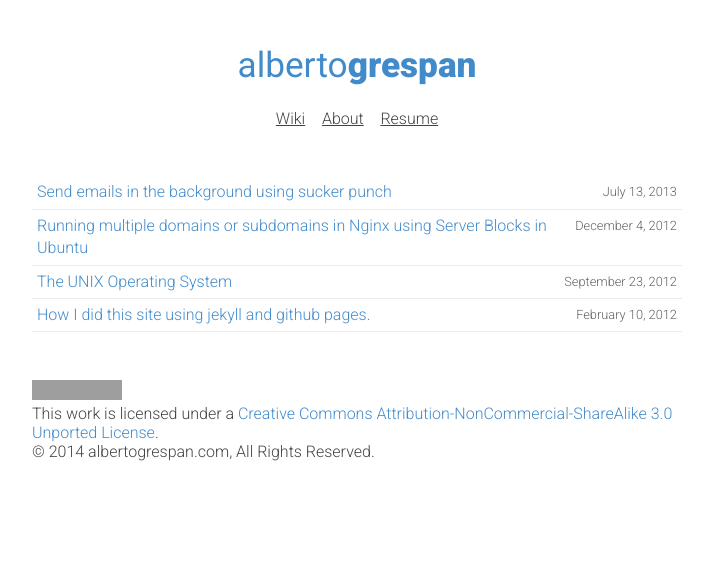
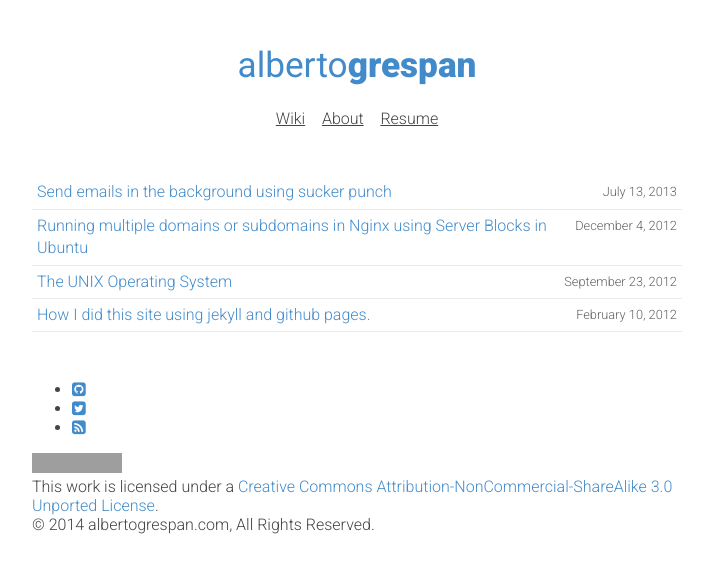
Before and after one commit to albertogg/albertogg.github.com, a Jekyll site: the page built from index.html, in a window 1280 px wide. Shown: the top 573 px of the page, without its empty margins (283-991 px from the left). Built offline with Jekyll 4.4.1, drawn with Linux system fonts in a browser that asks for light colours; nearby versions of some CDN libraries; Markdown is read by kramdown in place of the engine named in the settings; grey boxes are pictures that could not be loaded.

Commit message:
Add font awesome icons to footer.

```diff
--- a/_includes/page-footer.html
+++ b/_includes/page-footer.html
@@ -1,5 +1,10 @@
 <footer id="footer">
   <div class="container">
+    <ul class="social-icons">
+      <li><a href="https://github.com/albertogg"><i class="fa fa-github-square"></i></a></li>
+      <li><a href="https://twitter.com/albertogg"><i class="fa fa-twitter-square"></i></a></li>
+      <li><a href="http://feeds.feedburner.com/albertogg"><i class="fa fa-rss-square"></i></a></li>
+    </ul>
     <p><a rel="license" href="http://creativecommons.org/licenses/by-nc-sa/3.0/deed.en_US"><img alt="Creative Commons License" style="border-width:0" src="http://i.creativecommons.org/l/by-nc-sa/3.0/80x15.png" /></a><br />This work is licensed under a <a rel="license" href="http://creativecommons.org/licenses/by-nc-sa/3.0/deed.en_US">Creative Commons Attribution-NonCommercial-ShareAlike 3.0 Unported License</a>.
     </br>&copy; 2014 albertogrespan.com, All Rights Reserved.</p>
   </div>
```
